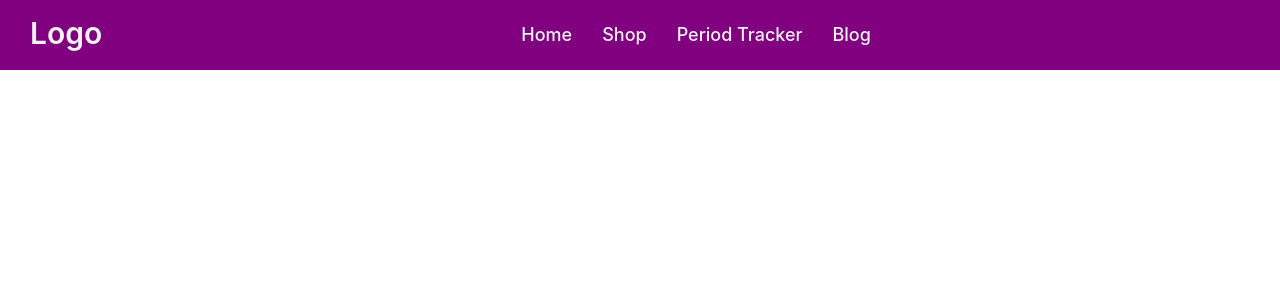
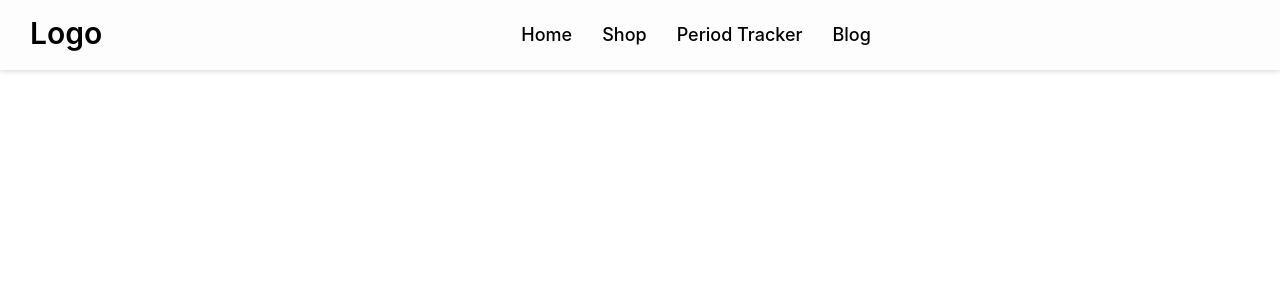
Before and after one commit to SMRsaimon/Office-project-medical-services-clintSite, a React (Create React App) app: page / in a window 1280 px wide. Shown: the top 300 px of the page. Built offline with nearby package versions, Linux system fonts and the light colour scheme.

Commit message:
navigation background modify

```diff
--- a/src/components/NavigationMenu/NavigationMenu.jsx
+++ b/src/components/NavigationMenu/NavigationMenu.jsx
@@ -6,14 +6,14 @@ import { NavLink } from "react-router-dom";
 
 const NavigationMenu = () => {
   const isActive = {
-    fontWeight: "bold",
 
-    backgroundColor: "rgba(238, 13, 200, 0.274)",
+
+    color: "purple",
   };
 
   return (
     <>
-      <nav id="navigation">
+      <nav className="shadow" id="navigation">
         <div className="wrapper">
           <div className="logo">
             <NavLink to="/">Logo</NavLink>
--- a/src/components/NavigationMenu/NevigationMenu.css
+++ b/src/components/NavigationMenu/NevigationMenu.css
@@ -3,7 +3,8 @@ nav {
     z-index: 99;
     width: 100%;
 
-    background: purple;
+    background: rgb(253, 253, 253);
+    box-shadow: 0 2px 4px 0 rgb(0 0 0 / 12%);
 }
 
 nav .wrapper {
@@ -19,7 +20,7 @@ nav .wrapper {
 }
 
 .wrapper .logo a {
-    color: #f2f2f2;
+    color: #000000;
     font-size: 30px;
     font-weight: 600;
     text-decoration: none;
@@ -36,7 +37,7 @@ nav .wrapper {
 }
 
 .nav-links li a {
-    color: #f2f2f2;
+    color: #000000;
     text-decoration: none;
     font-size: 18px;
     font-weight: 500;
@@ -45,11 +46,11 @@ nav .wrapper {
     transition: all 0.3s ease;
 }
 .nav-links li a:hover {
-   background-color: rgba(238, 13, 200, 0.574);
+   color: purple;
 }
 
 .wrapper .btn {
-    color: #fff;
+    color: rgb(0, 0, 0);
     font-size: 20px;
     cursor: pointer;
     display: none;
@@ -58,15 +59,15 @@ nav .wrapper {
 .wrapper .btn.close-btn {
     position: absolute;
     right: 30px;
-    top: 10px;
-    font-size: 24px;
-    color: #fb00008f;
+    top: -20px;
+    font-size: 18px;
+    color: #fb0000;
 }
 
 @media screen and (max-width: 970px) {
     .wrapper .btn {
         display: block;
-        color: #fff;
+        color: purple;
         font-size: 39px;
         cursor: pointer;
         margin-top: 20px;
@@ -74,16 +75,17 @@ nav .wrapper {
 
     .close-btn {
         color: red;
+
     }
 
     .wrapper .nav-links {
         position: fixed;
         height: 100vh;
-        width: 100%;
+        width: 60%;
         max-width: 350px;
         top: 0;
-        left: -100%;
-        background: purple;
+        left: -120%;
+        background: rgb(255, 255, 255);
         display: block;
         padding: 50px 10px;
         line-height: 50px;
```
Also changed, not shown: firebase.json (added), 1 other file (tests, documents, lock files or other folders).
